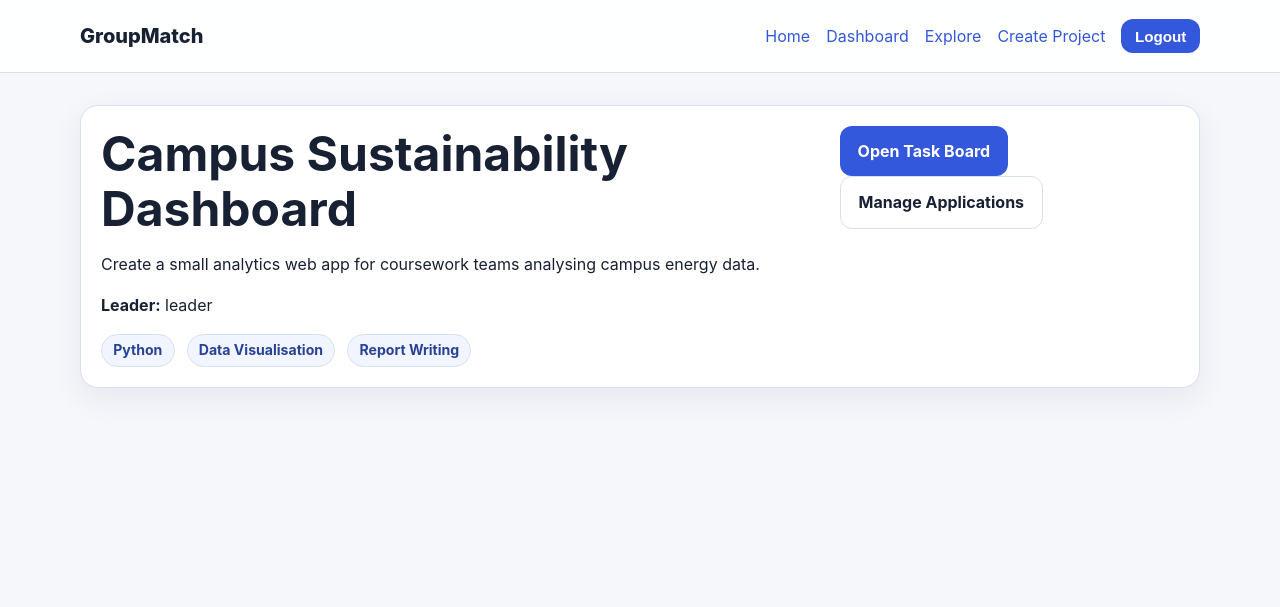
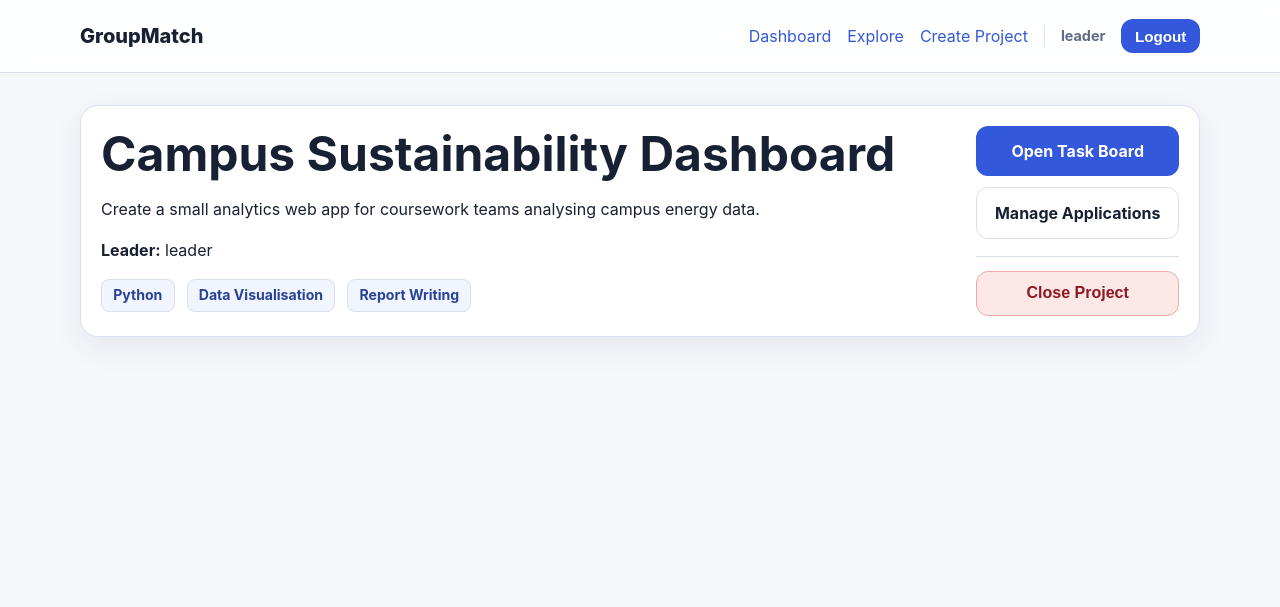
Before and after one commit to yunacong/groupmatch-coursework, a Django app: page /projects/5/ in a window 1280 px wide. Shown: the top 607 px of the page. Run offline with Django 5.2, Linux system fonts and the light colour scheme; a user stored in the database is signed in; data comes from the database, SQL or seed files in the repository; both versions use the stored data as it was after the commit.

Commit message:
Refine UI styles: badges, buttons, and layout consistency

```diff
--- a/core/urls.py
+++ b/core/urls.py
@@ -9,6 +9,7 @@ urlpatterns = [
     path('projects/explore/', views.project_explore, name='project_explore'),
     path('projects/<int:pk>/', views.project_detail, name='project_detail'),
     path('projects/<int:pk>/apply/', views.apply_to_project, name='apply_to_project'),
+    path('projects/<int:pk>/toggle-status/', views.toggle_project_status, name='toggle_project_status'),
     path('projects/<int:pk>/applications/', views.manage_applications, name='manage_applications'),
     path('applications/<int:pk>/decision/', views.application_decision, name='application_decision'),
     path('projects/<int:pk>/tasks/', views.task_board, name='task_board'),
--- a/core/views.py
+++ b/core/views.py
@@ -30,7 +30,7 @@ def signup_view(request):
 @login_required
 def dashboard(request):
     created_projects = Project.objects.filter(creator=request.user)
-    joined_projects = Project.objects.filter(memberships__user=request.user).exclude(creator=request.user).distinct()
+    joined_projects = Project.objects.filter(memberships__user=request.user).exclude(creator=request.user).annotate(member_count=Count('memberships', distinct=True)).distinct()
     application_status = Application.objects.filter(applicant=request.user).select_related('project')
     contribution_rows = Project.objects.filter(memberships__user=request.user).annotate(task_count=Count('tasks', distinct=True)).distinct()[:6]
     return render(request, 'core/dashboard.html', {'created_projects': created_projects, 'joined_projects': joined_projects, 'application_status': application_status, 'contribution_rows': contribution_rows})
@@ -67,10 +67,31 @@ def project_detail(request, pk):
 
 @login_required
 @require_POST
+def toggle_project_status(request, pk):
+    project = get_object_or_404(Project, pk=pk)
+    if not project.is_leader(request.user):
+        return HttpResponseForbidden('Only the project leader can change project status.')
+    if project.recruitment_status == 'open':
+        project.recruitment_status = 'closed'
+        messages.success(request, 'Project closed. Content is now locked.')
+    else:
+        project.recruitment_status = 'open'
+        messages.success(request, 'Project reopened.')
+    project.save(update_fields=['recruitment_status'])
+    return redirect('project_detail', pk=pk)
+
+@login_required
+@require_POST
 def apply_to_project(request, pk):
     project = get_object_or_404(Project, pk=pk)
+    if project.recruitment_status == 'closed':
+        messages.error(request, 'This project is closed.')
+        return redirect('project_detail', pk=pk)
     if project.is_member(request.user):
         messages.info(request, 'You are already a member of this project.')
+        return redirect('project_detail', pk=pk)
+    if Application.objects.filter(applicant=request.user, project=project).exists():
+        messages.info(request, 'You have already applied to this project.')
         return redirect('project_detail', pk=pk)
     form = ApplicationForm(request.POST)
     if form.is_valid():
@@ -129,13 +150,16 @@ def task_board(request, pk):
         'doing': project.tasks.filter(status='doing').prefetch_related('assignees', 'comments'),
         'done': project.tasks.filter(status='done').prefetch_related('assignees', 'comments'),
     }
-    return render(request, 'core/task_board.html', {'project': project, 'columns': columns, 'is_leader': project.is_leader(request.user)})
+    is_closed = project.recruitment_status == 'closed'
+    return render(request, 'core/task_board.html', {'project': project, 'columns': columns, 'is_leader': project.is_leader(request.user), 'is_closed': is_closed})
 
 @login_required
 def task_create(request, pk):
     project = get_object_or_404(Project, pk=pk)
     if not project.is_member(request.user):
         return HttpResponseForbidden('Only project members can create tasks.')
+    if project.recruitment_status == 'closed':
+        return HttpResponseForbidden('This project is closed. No new tasks can be created.')
     if request.method == 'POST':
         form = TaskForm(request.POST, project=project)
         if form.is_valid():
@@ -158,6 +182,8 @@ def update_task_status(request, pk):
     # even if a user constructs a direct POST request to this endpoint.
     if not task.project.is_member(request.user):
         return JsonResponse({'error': 'Unauthorised'}, status=403)
+    if task.project.recruitment_status == 'closed':
+        return JsonResponse({'error': 'Project is closed'}, status=403)
     data = json.loads(request.body.decode('utf-8'))
     new_status = data.get('status')
     # Whitelist valid statuses to prevent arbitrary value injection into the database.
@@ -175,6 +201,8 @@ def add_comment(request, pk):
     task = get_object_or_404(Task, pk=pk)
     if not task.project.is_member(request.user):
         return HttpResponseForbidden('Only project members can comment.')
+    if task.project.recruitment_status == 'closed':
+        return HttpResponseForbidden('This project is closed. No new comments can be added.')
     form = CommentForm(request.POST)
     if form.is_valid():
         comment = form.save(commit=False)
--- a/static/css/styles.css
+++ b/static/css/styles.css
@@ -24,12 +24,15 @@ img { max-width: 100%; display: block; }
 .site-header { background: rgba(255,255,255,.9); backdrop-filter: blur(10px); border-bottom: 1px solid var(--border); position: sticky; top: 0; z-index: 10; }
 .nav-row { display: flex; align-items: center; justify-content: space-between; gap: 1rem; min-height: 72px; }
 .brand { font-size: 1.25rem; font-weight: 800; color: var(--text); }
+.nav-username { font-size: .9rem; font-weight: 700; color: var(--muted); border-left: 1px solid var(--border); padding-left: 1rem; }
 .primary-nav { display: flex; align-items: center; gap: 1rem; }
 .nav-toggle { display: none; }
-.button, .link-button { appearance: none; border: 0; border-radius: 12px; background: var(--primary); color: white; font-weight: 700; padding: .8rem 1.1rem; cursor: pointer; display: inline-flex; align-items: center; justify-content: center; text-decoration: none; }
+.button, .link-button { appearance: none; border: 0; border-radius: 12px; background: var(--primary); color: white; font-weight: 700; font-size: 1rem; padding: .8rem 1.1rem; cursor: pointer; display: inline-flex; align-items: center; justify-content: center; text-decoration: none; white-space: nowrap; flex-shrink: 0; }
 .button:hover, .link-button:hover { background: var(--primary-dark); text-decoration: none; }
 .button.secondary { background: white; color: var(--text); border: 1px solid var(--border); }
 .button.tertiary { background: #eef2ff; color: var(--primary-dark); }
+.button.danger { background: #fde8e8; color: #8f1622; border: 1px solid #f0a8a8; }
+.button.danger:hover { background: #f9d0d0; }
 .button.small, .link-button { padding: .55rem .85rem; font-size: .95rem; }
 .card { background: var(--surface); border: 1px solid var(--border); border-radius: var(--radius); box-shadow: var(--shadow); padding: 1.25rem; }
 .hero { display: grid; grid-template-columns: minmax(0, 1.7fr) minmax(240px, .9fr); gap: 1.25rem; align-items: center; padding: 2rem; }
@@ -49,11 +52,24 @@ h3 { font-size: 1.05rem; margin-bottom: .5rem; }
 .dashboard-grid { grid-template-columns: repeat(auto-fit, minmax(250px, 1fr)); }
 .project-card, .task-card, .task-column, .application-card { transition: transform .18s ease, box-shadow .18s ease; }
 .project-card:hover, .task-card:hover, .task-column:hover { transform: translateY(-2px); }
-.tag-row, .action-row, .split-row, .footer-grid, .search-bar, .application-card, .status-controls { display: flex; gap: .75rem; }
+.tag-row, .action-row, .split-row, .footer-grid, .search-bar, .status-controls { display: flex; gap: .75rem; }
+.application-list { display: grid; gap: .85rem; margin-top: 1rem; }
+.application-card { display: flex; justify-content: space-between; align-items: flex-start; gap: 1rem; }
+.application-body { flex: 1; min-width: 0; }
+.application-meta { display: flex; align-items: center; gap: .6rem; margin-bottom: .4rem; }
+.application-username { font-weight: 700; font-size: 1rem; }
+.application-message { margin: 0 0 .4rem; color: var(--muted); }
+.application-actions { flex-shrink: 0; display: flex; gap: .5rem; align-items: flex-start; }
 .tag-row { flex-wrap: wrap; margin-top: .75rem; }
-.action-row, .status-controls { align-items: center; flex-wrap: wrap; }
+.action-row { align-items: center; flex-wrap: wrap; }
+.status-controls { align-items: center; flex-wrap: wrap; justify-content: flex-end; margin-top: .75rem; }
 .split-row { justify-content: space-between; align-items: flex-start; }
 .search-bar { align-items: center; margin-bottom: 1rem; }
+.sidebar-actions { display: flex; flex-direction: column; gap: .65rem; align-items: stretch; min-width: 160px; }
+.sidebar-actions .button { justify-content: center; }
+.sidebar-actions .inline-form { display: flex; flex-direction: column; }
+.sidebar-actions .inline-form .button { width: 100%; }
+.sidebar-actions .project-status-toggle { margin-top: .4rem; padding-top: .85rem; border-top: 1px solid var(--border); }
 .search-bar input, .form-group input, .form-group textarea, .form-group select { width: 100%; border: 1px solid var(--border); border-radius: 12px; padding: .85rem .95rem; font: inherit; background: #fff; }
 .search-bar input { flex: 1; }
 .form-card { max-width: 760px; }
@@ -70,12 +86,15 @@ h3 { font-size: 1.05rem; margin-bottom: .5rem; }
 details { margin-top: .75rem; }
 details summary { cursor: pointer; font-weight: 700; }
 .comment-form { margin-top: .75rem; display: grid; gap: .5rem; }
-.badge, .tag { display: inline-flex; align-items: center; justify-content: center; border-radius: 999px; padding: .28rem .7rem; font-size: .88rem; font-weight: 700; border: 1px solid var(--border); }
+.badge, .tag { display: inline-flex; align-items: center; justify-content: center; border-radius: 8px; padding: .28rem .7rem; font-size: .88rem; font-weight: 700; border: 1px solid var(--border); align-self: flex-start; flex-shrink: 0; white-space: nowrap; }
 .tag { background: #f1f5ff; color: #284296; }
-.badge.pending { background: var(--warning-bg); color: #6e5600; }
-.badge.accepted, .badge.done { background: var(--success-bg); color: #0a6137; }
-.badge.declined { background: var(--error-bg); color: #81202c; }
-.list-item { display: flex; justify-content: space-between; gap: .75rem; padding: .8rem 0; border-bottom: 1px solid #eef2f8; }
+.badge.pending { background: var(--warning-bg); color: #6e5600; border-color: #e8cc6a; }
+.badge.accepted, .badge.done { background: var(--success-bg); color: #0a6137; border-color: #7dd9aa; }
+.badge.declined { background: var(--error-bg); color: #81202c; border-color: #f0a8a8; }
+.badge.open { background: #e8f4ff; color: #1a5fa8; border-color: #90c4f0; }
+.badge.closed { background: #f0f0f0; color: #555; border-color: #c0c0c0; }
+.list-item { display: flex; justify-content: space-between; align-items: center; gap: .75rem; padding: .8rem 0; border-bottom: 1px solid #eef2f8; }
+.list-item-title { flex: 1; min-width: 0; overflow: hidden; text-overflow: ellipsis; white-space: nowrap; }
 .list-item:last-child { border-bottom: 0; }
 .filter-tabs { display: flex; gap: .5rem; flex-wrap: wrap; margin-bottom: 1rem; }
 .filter-tabs a { padding: .5rem .8rem; border-radius: 999px; background: #eff3fb; color: var(--text); }
@@ -84,6 +103,7 @@ details summary { cursor: pointer; font-weight: 700; }
 .alert { border-radius: 14px; padding: .8rem 1rem; margin-bottom: .75rem; background: #eaf0fd; }
 .alert.success { background: var(--success-bg); }
 .alert.error { background: var(--error-bg); }
+.closed-banner { background: #fff3cd; border: 1px solid #e8cc6a; color: #6e5600; font-weight: 700; }
 .footer-grid { justify-content: center; padding: 1rem 0 2rem; color: var(--muted); flex-wrap: wrap; }
 .site-footer { border-top: 1px solid var(--border); margin-top: auto; }
 .inline-form { display: inline; }
--- a/templates/base.html
+++ b/templates/base.html
@@ -15,13 +15,14 @@
         <a class="brand" href="{% url 'home' %}">GroupMatch</a>
         <button id="navToggle" class="nav-toggle" aria-expanded="false" aria-controls="primaryNav">Menu</button>
         <nav id="primaryNav" class="primary-nav" aria-label="Main navigation">
-            <a href="{% url 'home' %}">Home</a>
             {% if user.is_authenticated %}
                 <a href="{% url 'dashboard' %}">Dashboard</a>
                 <a href="{% url 'project_explore' %}">Explore</a>
                 <a href="{% url 'project_create' %}">Create Project</a>
+                <span class="nav-username">{{ user.username }}</span>
                 <form method="post" action="{% url 'logout' %}" class="inline-form">{% csrf_token %}<button class="link-button" type="submit">Logout</button></form>
             {% else %}
+                <a href="{% url 'home' %}">Home</a>
                 <a href="{% url 'login' %}">Login</a>
                 <a href="{% url 'signup' %}" class="button small">Register</a>
             {% endif %}
--- a/templates/core/home.html
+++ b/templates/core/home.html
@@ -19,5 +19,5 @@
     </div>
 </section>
 {% if request.GET.perf == 'baseline' %}<img src="{% static 'img/baseline-hero.svg' %}" alt="Decorative baseline illustration" class="card">{% endif %}
-<section><h2>Open projects</h2><div class="card-grid">{% for project in projects %}<article class="card project-card"><h3>{{ project.title }}</h3><p>{{ project.description|truncatechars:100 }}</p><div class="tag-row">{% for skill in project.skill_list %}<span class="tag">{{ skill }}</span>{% endfor %}</div></article>{% empty %}<p class="card">No projects yet. Create the first one after signing in.</p>{% endfor %}</div></section>
+<section style="margin-top:2.5rem"><h2>Open projects</h2><div class="card-grid">{% for project in projects %}<article class="card project-card"><h3>{{ project.title }}</h3><p>{{ project.description|truncatechars:100 }}</p><div class="tag-row">{% for skill in project.skill_list %}<span class="tag">{{ skill }}</span>{% endfor %}</div></article>{% empty %}<p class="card">No projects yet. Create the first one after signing in.</p>{% endfor %}</div></section>
 {% endblock %}
--- a/templates/core/project_detail.html
+++ b/templates/core/project_detail.html
@@ -1,8 +1,11 @@
 {% extends 'base.html' %}
 {% block title %}{{ project.title }} · GroupMatch{% endblock %}
 {% block content %}
-<section class="card project-detail"><div class="split-row"><div><h1>{{ project.title }}</h1><p>{{ project.description }}</p><p><strong>Leader:</strong> {{ project.creator.username }}</p><div class="tag-row">{% for skill in project.skill_list %}<span class="tag">{{ skill }}</span>{% endfor %}</div></div><div class="sidebar-actions">{% if is_member %}<a class="button" href="{% url 'task_board' project.pk %}">Open Task Board</a>{% elif not has_applied and project.recruitment_status == 'open' %}<button class="button" type="button" onclick="document.getElementById('applyPanel').scrollIntoView({behavior:'smooth'})">Apply to Join</button>{% else %}<span class="badge pending">Application sent</span>{% endif %}{% if is_leader %}<a class="button secondary" href="{% url 'manage_applications' project.pk %}">Manage Applications</a>{% endif %}</div></div></section>
-{% if not is_member and project.recruitment_status == 'open' %}
-<section id="applyPanel" class="card form-card"><h2>Apply to Join</h2><form method="post" action="{% url 'apply_to_project' project.pk %}" novalidate class="validated-form">{% csrf_token %}{% for field in app_form %}<div class="form-group"><label for="{{ field.id_for_label }}">{{ field.label }}</label>{{ field }}</div>{% endfor %}<button class="button" type="submit">Submit application</button></form></section>
+{% if project.recruitment_status == 'closed' %}
+<div class="alert closed-banner">This project is closed. All content is read-only.</div>
+{% endif %}
+<section class="card project-detail"><div class="split-row"><div><h1>{{ project.title }}</h1><p>{{ project.description }}</p><p><strong>Leader:</strong> {{ project.creator.username }}</p><div class="tag-row">{% for skill in project.skill_list %}<span class="tag">{{ skill }}</span>{% endfor %}</div></div><div class="sidebar-actions">{% if is_member %}<a class="button" href="{% url 'task_board' project.pk %}">Open Task Board</a>{% elif not has_applied and project.recruitment_status == 'open' %}<button class="button" type="button" onclick="document.getElementById('applyPanel').hidden=false;document.getElementById('applyPanel').scrollIntoView({behavior:'smooth'})">Apply to Join</button>{% else %}<span class="badge pending">Application sent</span>{% endif %}{% if is_leader %}<a class="button secondary" href="{% url 'manage_applications' project.pk %}">Manage Applications</a><form method="post" action="{% url 'toggle_project_status' project.pk %}" class="inline-form project-status-toggle">{% csrf_token %}{% if project.recruitment_status == 'open' %}<button class="button danger" type="submit">Close Project</button>{% else %}<button class="button secondary" type="submit">Reopen Project</button>{% endif %}</form>{% endif %}</div></div></section>
+{% if not is_member and not has_applied and project.recruitment_status == 'open' %}
+<section id="applyPanel" class="card form-card" hidden><h2>Apply to Join</h2><form method="post" action="{% url 'apply_to_project' project.pk %}" novalidate class="validated-form">{% csrf_token %}{% for field in app_form %}<div class="form-group"><label for="{{ field.id_for_label }}">{{ field.label }}</label>{{ field }}</div>{% endfor %}<button class="button" type="submit">Submit application</button></form></section>
 {% endif %}
 {% endblock %}
```
Also changed, not shown: templates/core/applications_manage.html (+40 -3 lines), templates/core/dashboard.html (+4 -4 lines), templates/core/task_board.html (+4 -3 lines), db.sqlite3.
